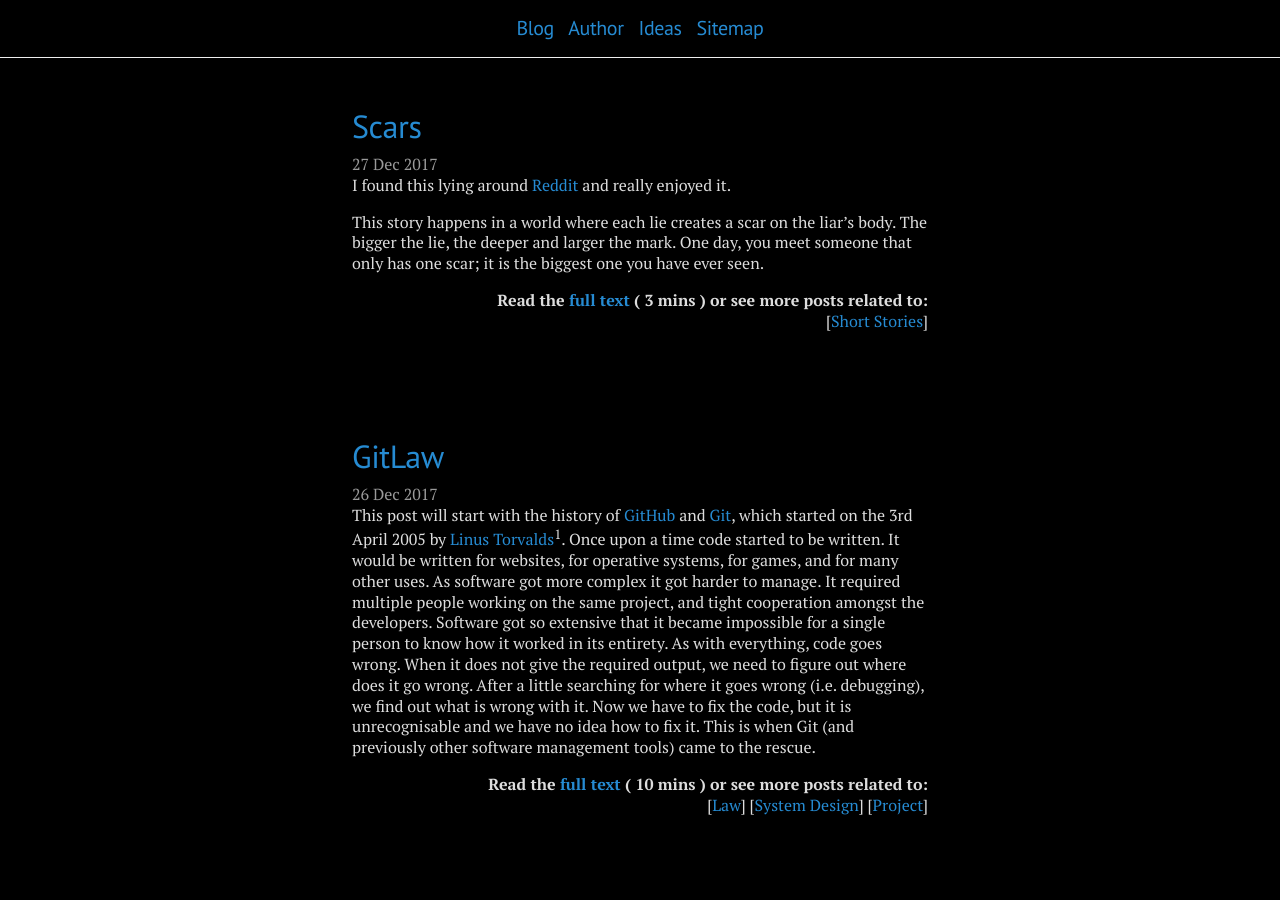
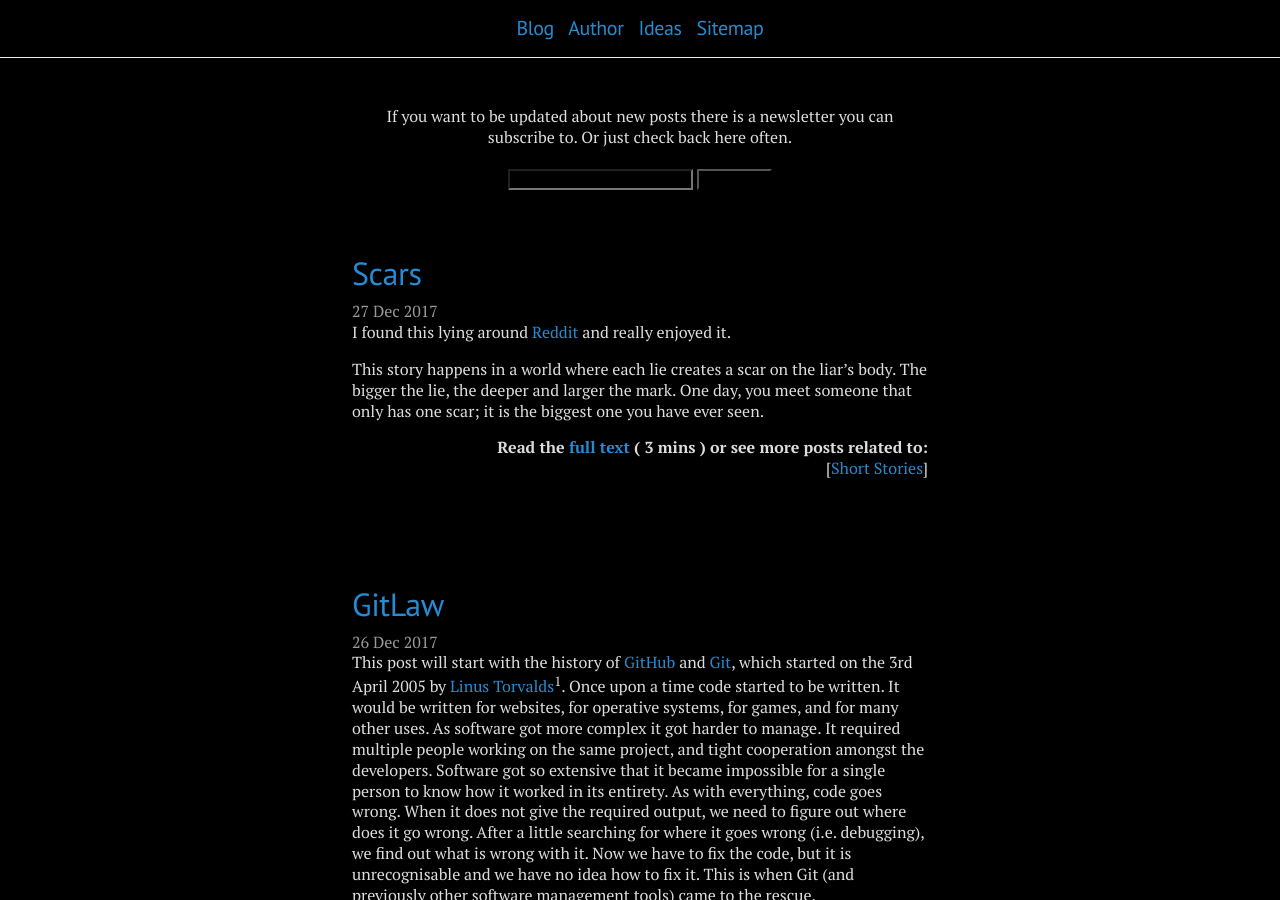
Before and after one commit to migueltorrescosta/migueltorrescosta.github.io, a Jekyll site: the page built from index.md, in a window 1280 px wide and 900 px high. Built offline with Jekyll 4.4.1, drawn with Linux system fonts in a browser that asks for light colours; formulas are drawn with MathJax 3.

Commit message:
Minor fixes

```diff
--- a/index.md
+++ b/index.md
@@ -6,7 +6,16 @@ head: true
 ---
 
 <div class="posts">
+
+  <div style="text-align:center">If you want to be updated about new posts there is a newsletter you can subscribe to. Or just check back here often.</div>
+  <br>
+  {% include subscribe.html %}
+
   {% for post in site.posts %}
+
+    <br>
+    <br>
+
     <h1><a href="{{ site.baseurl }}{{ post.url }}">{{ post.title }}</a></h1>
     <span class="post-date" display="inline">{{ post.date | date_to_string }}</span>
     {{ post.excerpt }}
@@ -22,10 +31,10 @@ head: true
         [<a href="{{ site.baseurl }}{% link page_Tags.md %}#{{ tag | downcase | replace: ' ','-'}}">{{ tag }}</a>]
       {% endfor %}
     </div>
+
     <br>
     <br>
-    <br>
-    <br>
+
   {% endfor %}
 </div>
 
```
